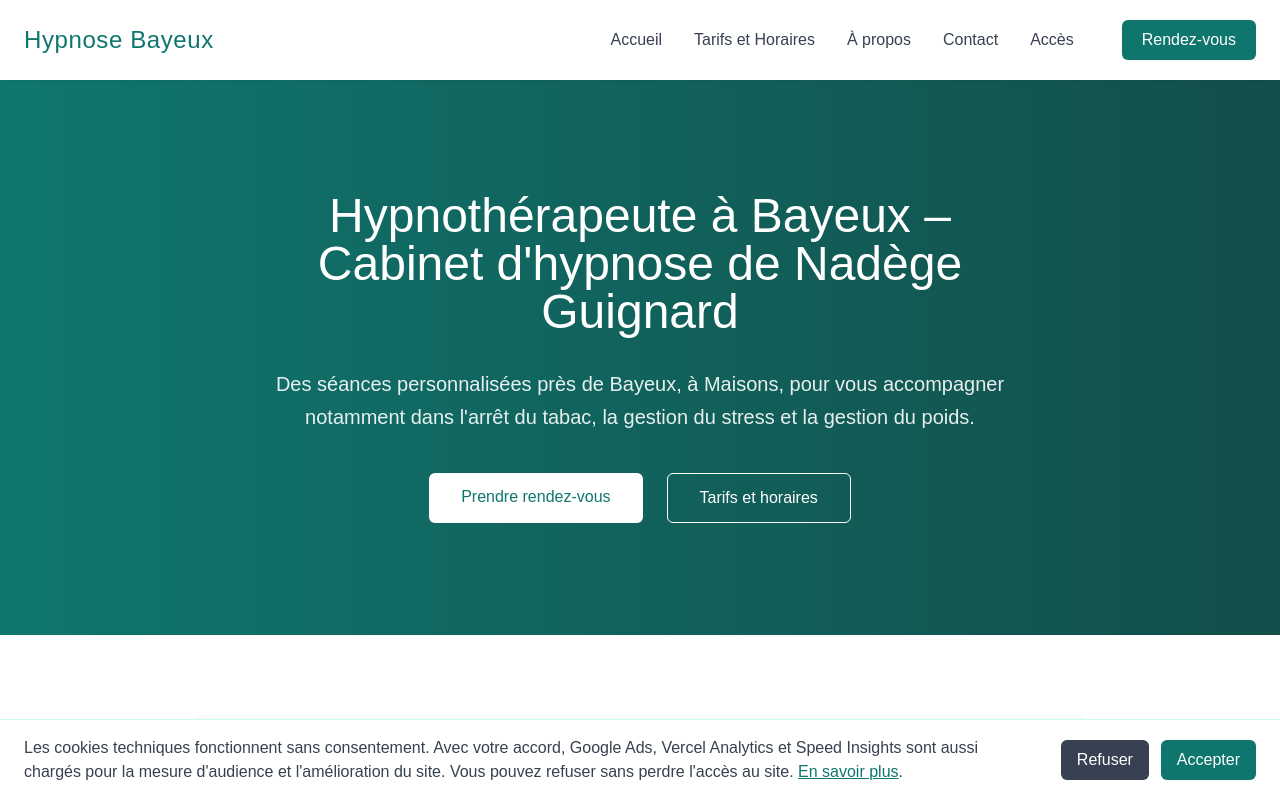
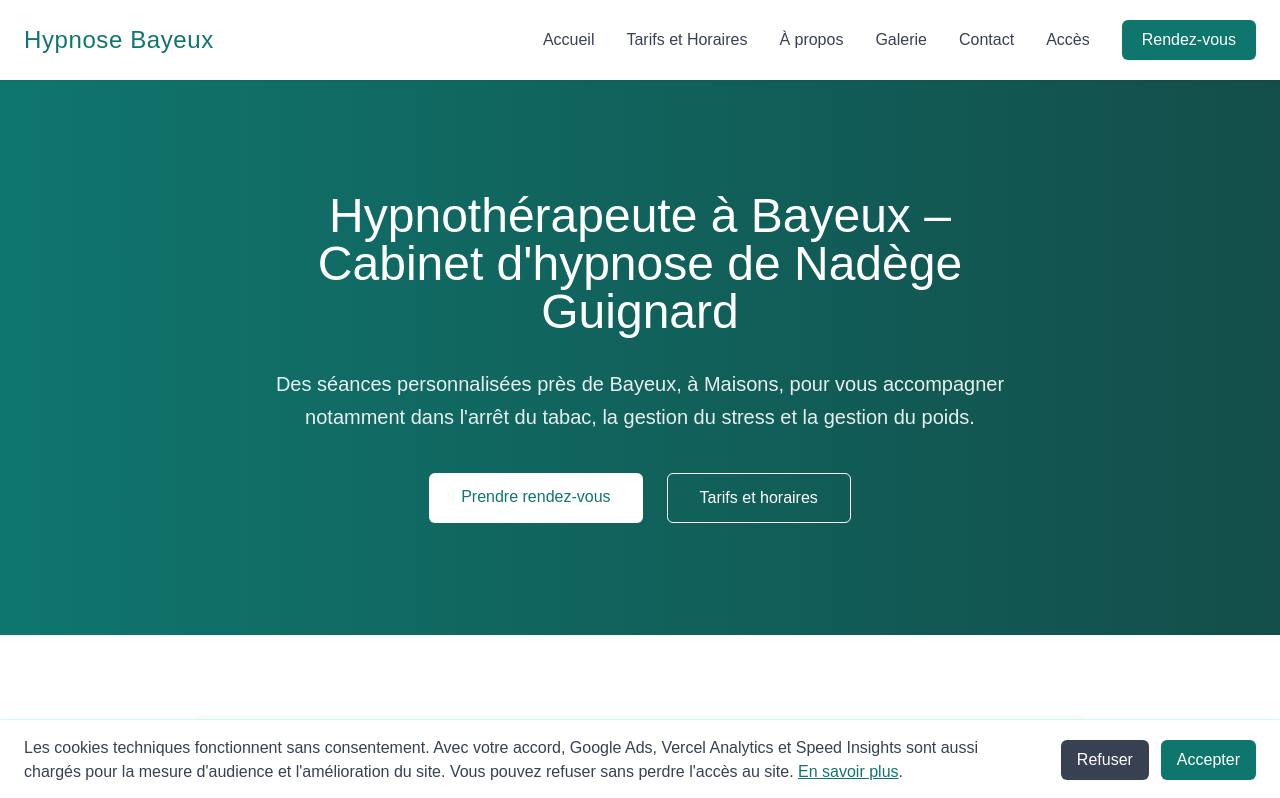
Before and after one commit to SachaG3/hypnose-bayeux, a Next.js app: page / in a window 1280 px wide. Shown: the top 798 px of the page. Built offline with nearby package versions, Linux system fonts and the light colour scheme.

Commit message:
fix: rétablir la galerie dans la navigation

```diff
--- a/src/components/Header.tsx
+++ b/src/components/Header.tsx
@@ -22,7 +22,7 @@ export default function Header() {
           </Link>
 
           {/* Navigation Desktop */}
-          <nav className="hidden md:flex items-center gap-8">
+          <nav className="hidden lg:flex items-center gap-5 xl:gap-8">
             <Link href="/" className="text-gray-700 hover:text-teal-700 transition-colors duration-300 font-medium relative after:absolute after:bottom-0 after:left-0 after:h-0.5 after:w-0 hover:after:w-full after:bg-teal-600 after:transition-all after:duration-300">
               Accueil
             </Link>
@@ -31,6 +31,9 @@ export default function Header() {
             </Link>
             <Link href="/a-propos" className="text-gray-700 hover:text-teal-700 transition-colors duration-300 font-medium relative after:absolute after:bottom-0 after:left-0 after:h-0.5 after:w-0 hover:after:w-full after:bg-teal-600 after:transition-all after:duration-300">
               À propos
+            </Link>
+            <Link href="/galerie" className="text-gray-700 hover:text-teal-700 transition-colors duration-300 font-medium relative after:absolute after:bottom-0 after:left-0 after:h-0.5 after:w-0 hover:after:w-full after:bg-teal-600 after:transition-all after:duration-300">
+              Galerie
             </Link>
             <Link href="/contact" className="text-gray-700 hover:text-teal-700 transition-colors duration-300 font-medium relative after:absolute after:bottom-0 after:left-0 after:h-0.5 after:w-0 hover:after:w-full after:bg-teal-600 after:transition-all after:duration-300">
               Contact
@@ -41,14 +44,14 @@ export default function Header() {
 
             <Link
               href="/contact"
-              className="bg-teal-700 text-white px-5 py-2 rounded-md ml-4 hover:bg-teal-800 transition-all duration-300 font-medium shadow-sm hover:shadow-md hover:-translate-y-0.5"
+              className="bg-teal-700 text-white px-5 py-2 rounded-md hover:bg-teal-800 transition-all duration-300 font-medium shadow-sm hover:shadow-md hover:-translate-y-0.5"
             >
               Rendez-vous
             </Link>
           </nav>
 
           {/* Mobile menu button */}
-          <div className="md:hidden">
+          <div className="lg:hidden">
             <button
               onClick={toggleMenu}
               className="text-gray-700 hover:text-teal-700 transition-colors duration-300"
@@ -66,7 +69,7 @@ export default function Header() {
 
       {/* Mobile menu */}
       {isMenuOpen && (
-        <div className="md:hidden bg-white border-t border-gray-100 shadow-md">
+        <div className="lg:hidden bg-white border-t border-gray-100 shadow-md">
           <div className="container mx-auto px-6 py-4">
             <nav className="flex flex-col space-y-4">
               <Link
@@ -91,6 +94,13 @@ export default function Header() {
                 <span className="relative after:absolute after:bottom-0 after:left-0 after:h-0.5 after:w-0 hover:after:w-full after:bg-teal-600 after:transition-all after:duration-300">À propos</span>
               </Link>
               <Link
+                href="/galerie"
+                className="text-gray-700 hover:text-teal-700 transition-colors duration-300 py-2 font-medium relative inline-block"
+                onClick={toggleMenu}
+              >
+                <span className="relative after:absolute after:bottom-0 after:left-0 after:h-0.5 after:w-0 hover:after:w-full after:bg-teal-600 after:transition-all after:duration-300">Galerie</span>
+              </Link>
+              <Link
                 href="/contact"
                 className="text-gray-700 hover:text-teal-700 transition-colors duration-300 py-2 font-medium relative inline-block"
                 onClick={toggleMenu}
```
Also changed, not shown: 1 other file (tests, documents, lock files or other folders).
